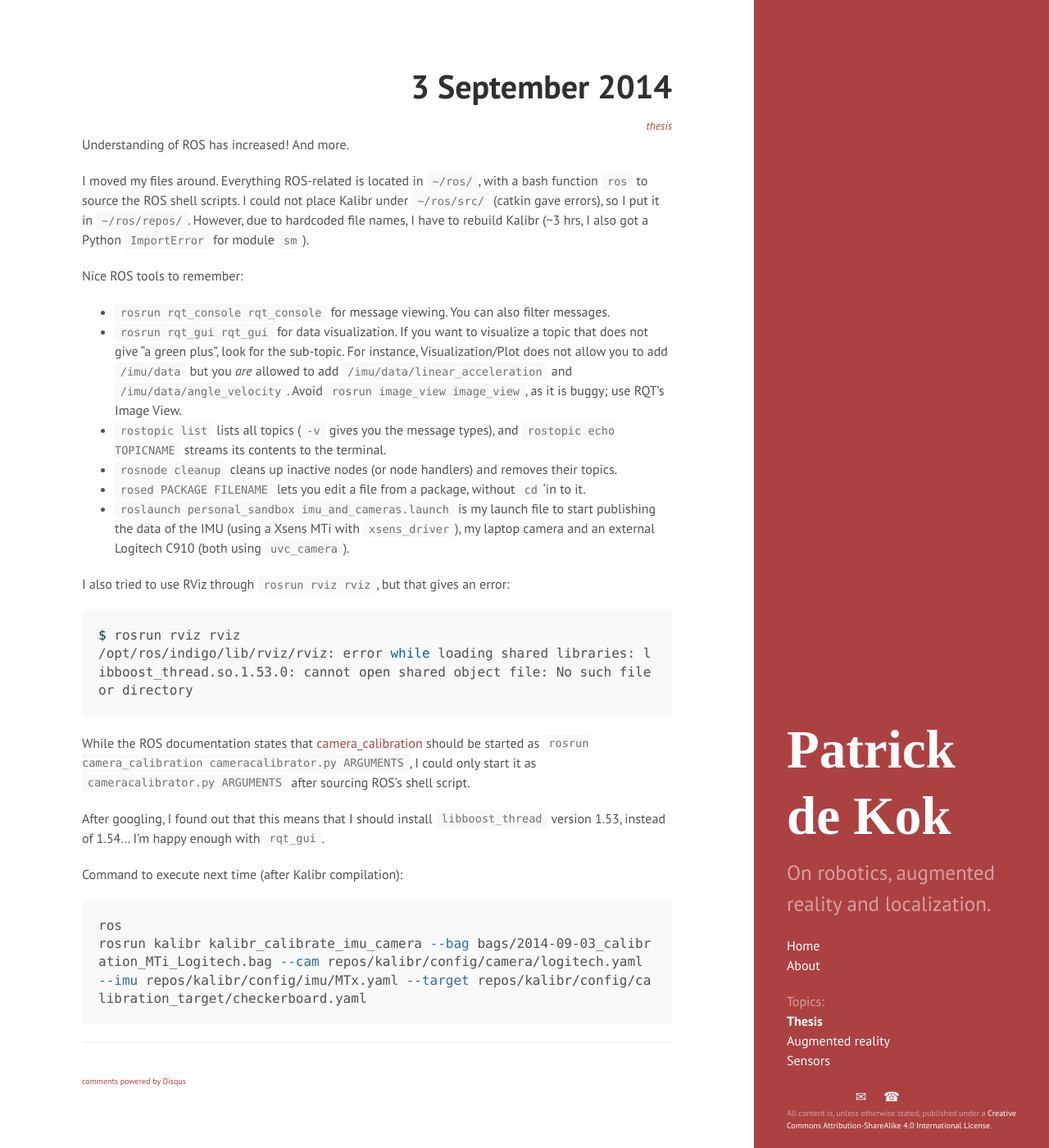
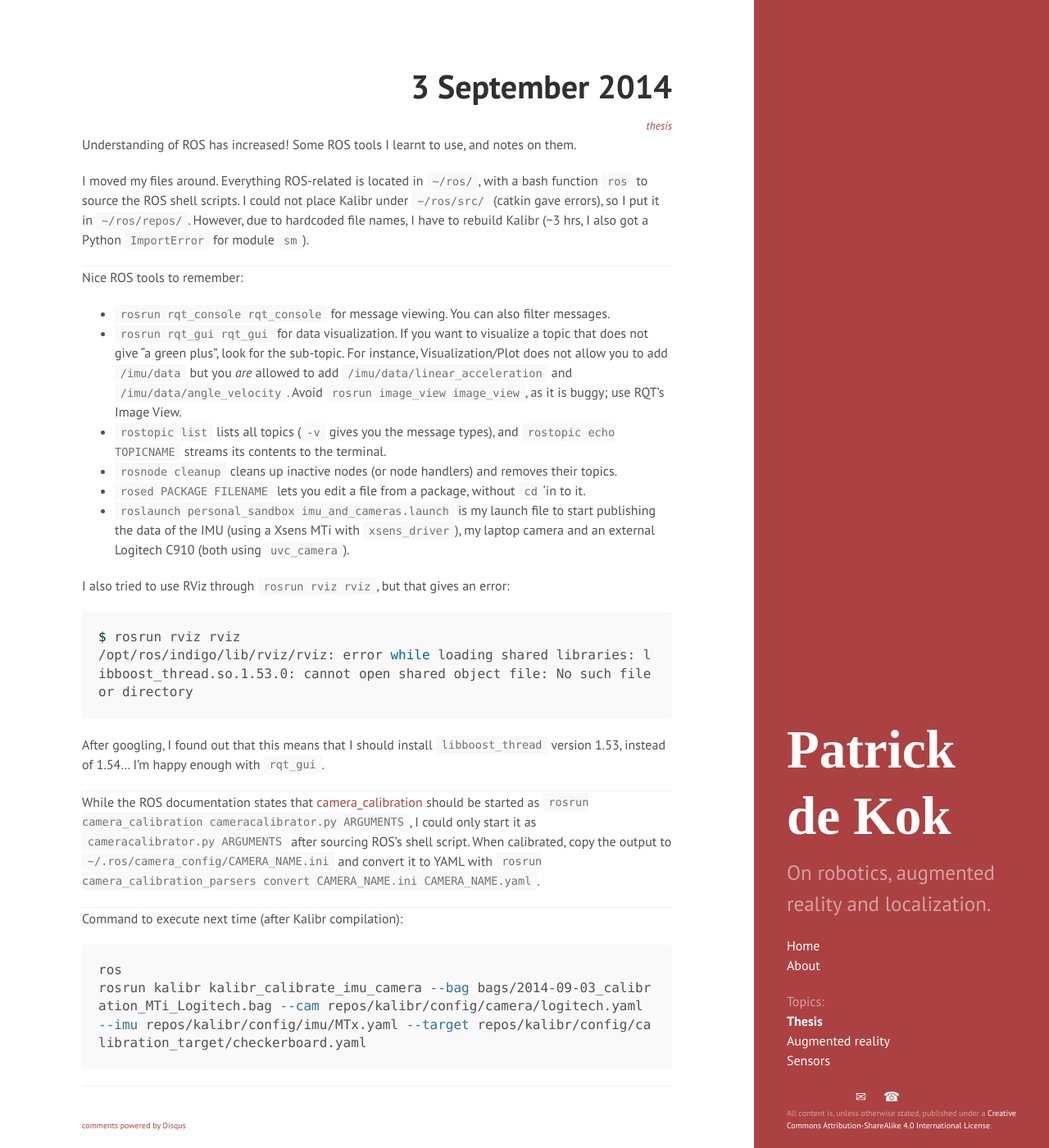
Before and after one commit to pkok/pkok.github.io, a Jekyll site: the page built from _posts/2014-09-03-.md, in a window 1280 px wide and 1400 px high. Shown: the whole window at 82% size. Built offline with Jekyll 4.4.1, drawn with Linux system fonts in a browser that asks for light colours; some web fonts are replaced; Markdown is read by kramdown in place of the engine named in the settings; comment, search, counter and statistics services are not loaded.

Commit message:
Minor amends.

````diff
--- a/_posts/2014-09-03-.md
+++ b/_posts/2014-09-03-.md
@@ -3,9 +3,11 @@ layout: post
 categories:
   - thesis
 ---
-Understanding of ROS has increased! And more.
+Understanding of ROS has increased! Some ROS tools I learnt to use, and notes on them.
 
 I moved my files around.  Everything ROS-related is located in `~/ros/`, with a bash function `ros` to source the ROS shell scripts.  I could not place Kalibr under `~/ros/src/` (catkin gave errors), so I put it in `~/ros/repos/`.  However, due to hardcoded file names, I have to rebuild Kalibr (~3 hrs, I also got a Python `ImportError` for module `sm`).
+
+---
 
 Nice ROS tools to remember:
 
@@ -23,9 +25,13 @@ $ rosrun rviz rviz
 /opt/ros/indigo/lib/rviz/rviz: error while loading shared libraries: libboost_thread.so.1.53.0: cannot open shared object file: No such file or directory
 ```
 
-While the ROS documentation states that [camera_calibration](http://wiki.ros.org/camera_calibration?distro=indigo) should be started as `rosrun camera_calibration cameracalibrator.py ARGUMENTS`, I could only start it as `cameracalibrator.py ARGUMENTS` after sourcing ROS's shell script.
+After googling, I found out that this means that I should install `libboost_thread` version 1.53, instead of 1.54...  I'm happy enough with `rqt_gui`.
 
-After googling, I found out that this means that I should install `libboost_thread` version 1.53, instead of 1.54...  I'm happy enough with `rqt_gui`.
+---
+
+While the ROS documentation states that [camera_calibration](http://wiki.ros.org/camera_calibration?distro=indigo) should be started as `rosrun camera_calibration cameracalibrator.py ARGUMENTS`, I could only start it as `cameracalibrator.py ARGUMENTS` after sourcing ROS's shell script.  When calibrated, copy the output to `~/.ros/camera_config/CAMERA_NAME.ini` and convert it to YAML with `rosrun camera_calibration_parsers convert CAMERA_NAME.ini CAMERA_NAME.yaml`.
+
+---
 
 Command to execute next time (after Kalibr compilation):
 
````
